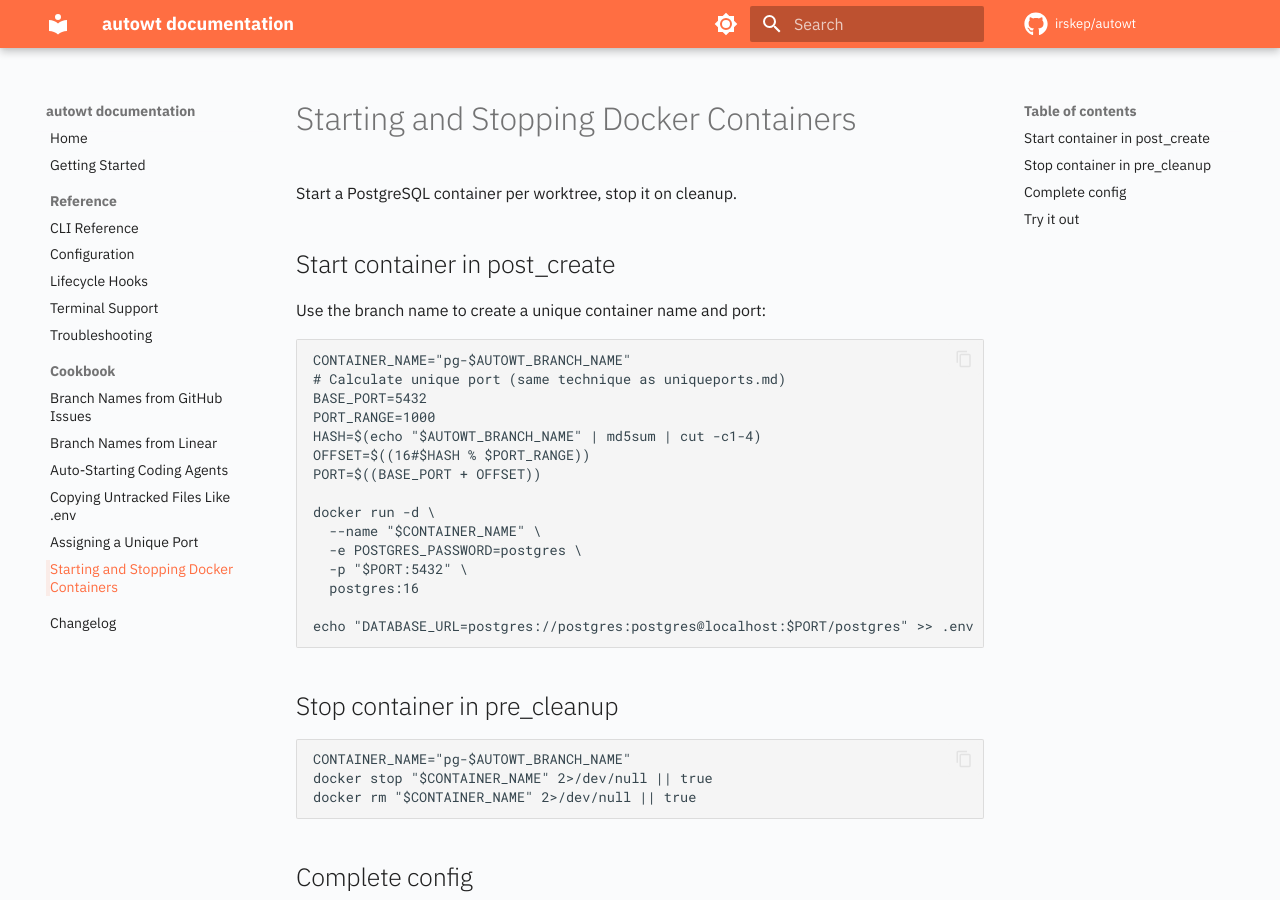
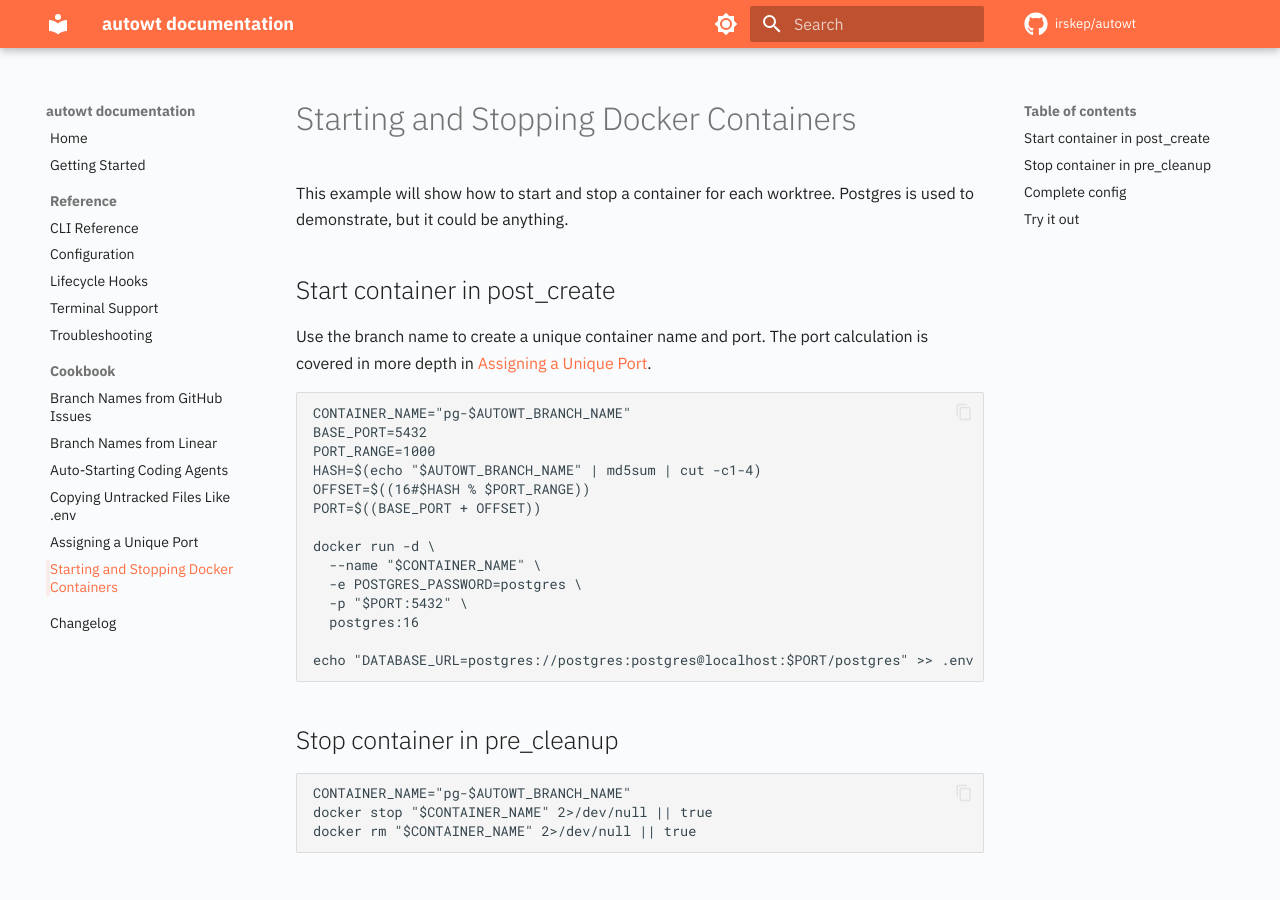
Before and after one commit to irskep/autowt, an MkDocs documentation site: the page built from docs/cookbook/docker.md, in a window 1280 px wide and 900 px high. Built offline with MkDocs 1.6.1 and Material for MkDocs 9.7.7, drawn with Linux system fonts in a browser that asks for light colours; comment, search, counter and statistics services are not loaded; the version menu is left out.

Commit message:
Docker/Postgres examples

````diff
--- a/docs/cookbook/docker.md
+++ b/docs/cookbook/docker.md
@@ -1,14 +1,13 @@
 # Starting and Stopping Docker Containers
 
-Start a PostgreSQL container per worktree, stop it on cleanup.
+This example will show how to start and stop a container for each worktree. Postgres is used to demonstrate, but it could be anything.
 
 ## Start container in post_create
 
-Use the branch name to create a unique container name and port:
+Use the branch name to create a unique container name and port. The port calculation is covered in more depth in [Assigning a Unique Port](./uniqueports.md).
 
 ```bash
 CONTAINER_NAME="pg-$AUTOWT_BRANCH_NAME"
-# Calculate unique port (same technique as uniqueports.md)
 BASE_PORT=5432
 PORT_RANGE=1000
 HASH=$(echo "$AUTOWT_BRANCH_NAME" | md5sum | cut -c1-4)
````
